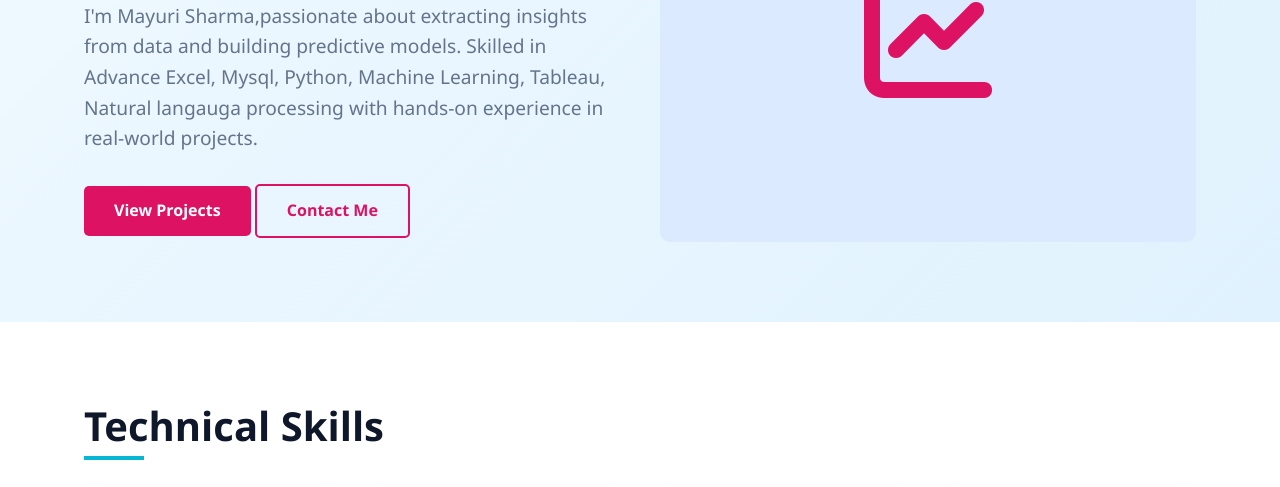
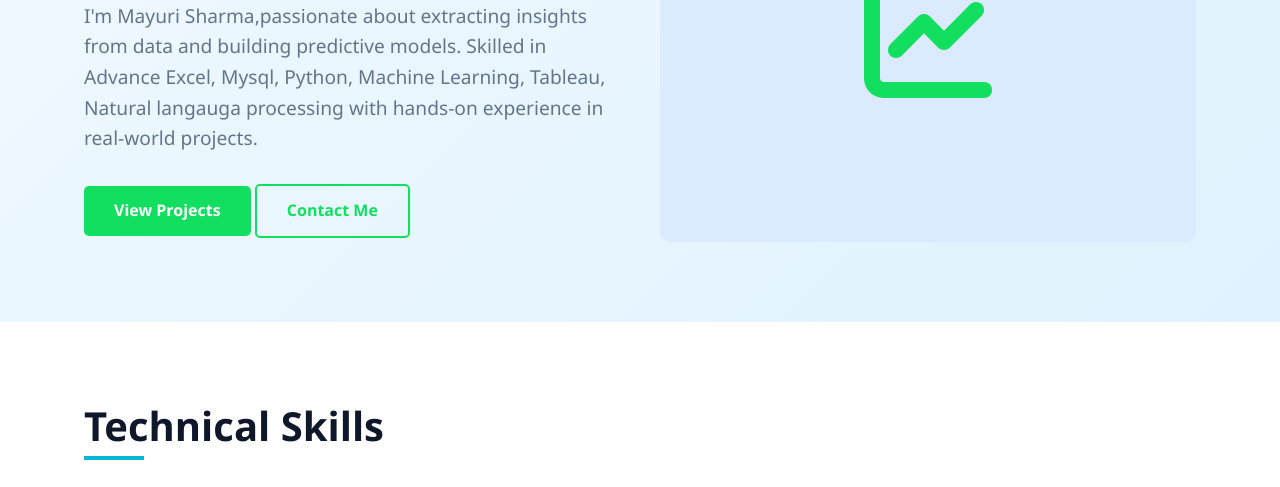
Before and after one commit to mayuri7683/mayuri7683.github.io, a plain HTML site: page index.html in a window 1280 px wide. Shown: the part 308-795 px from the top of the page. Drawn offline with Linux system fonts and the light colour scheme.

Commit message:
3rd commit

```diff
--- a/index.html
+++ b/index.html
@@ -8,8 +8,8 @@
     <style>
         /* Base Styles */
         :root {
-            --primary: #de1263;
-            --primary-dark: #1d4ed8;
+            --primary: #12de60;
+            --primary-dark: #a0d81d;
             --secondary: #0f172a;
             --accent: #06b6d4;
             --light: #f8fafc;
```
